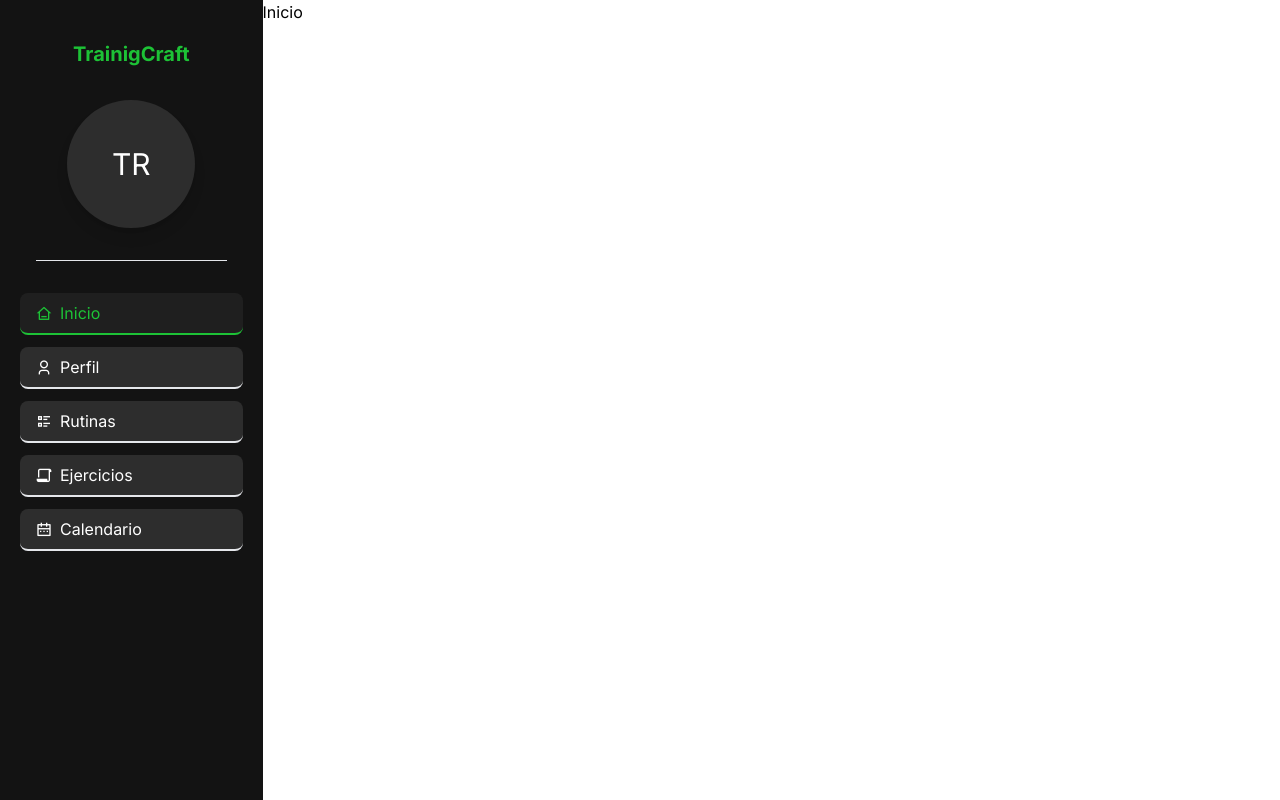
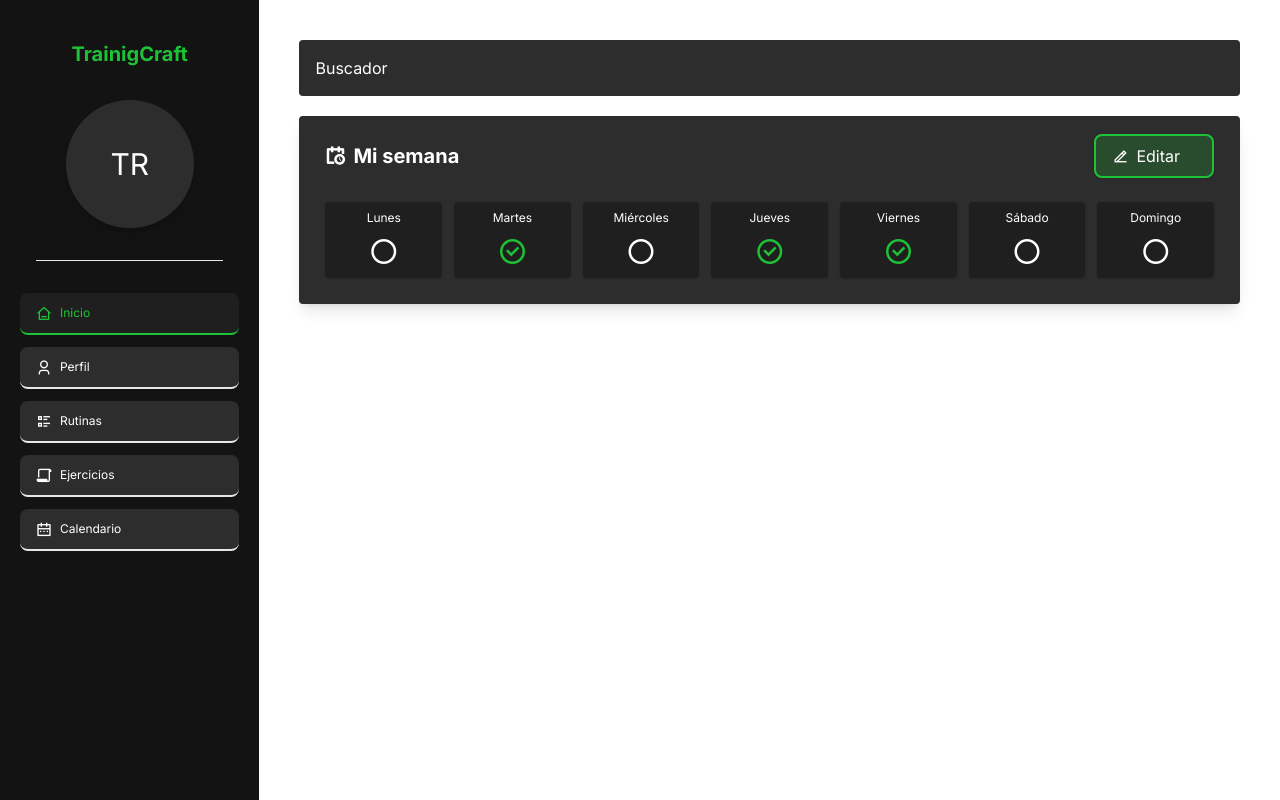
Before and after one commit to valentin2310/TrainigCraft, a Next.js app: page /dashboard in a window 1280 px wide. Built offline with nearby package versions, Linux system fonts and the light colour scheme.

Commit message:
sidebar, mi-semana

```diff
--- a/package.json
+++ b/package.json
@@ -9,7 +9,9 @@
     "lint": "next lint"
   },
   "dependencies": {
+    "@nextui-org/react": "^2.2.10",
     "clsx": "^2.1.0",
+    "framer-motion": "^11.0.22",
     "next": "14.1.4",
     "react": "^18",
     "react-dom": "^18",
--- a/src/app/dashboard/layout.jsx
+++ b/src/app/dashboard/layout.jsx
@@ -5,7 +5,7 @@ export default function Layout({ children }) {
         <div className="w-full flex flex-col sm:flex-row">
             <Navbar />
 
-            <div className="w-full h-screen overflow-y-auto">
+            <div className="w-full h-screen overflow-y-auto p-2 md:p-10">
                 {children}
             </div>
         </div>
--- a/src/app/dashboard/page.jsx
+++ b/src/app/dashboard/page.jsx
@@ -1,7 +1,20 @@
+import MiSemana from "@/app/ui/dashboard/mi-semana";
+import MisObjetivos from "../ui/dashboard/mis-objetivos";
+
 export default function Page() {
     return (
         <div className="">
-            Inicio
+            <div className="buscador w-full bg-secondary text-white p-4 rounded">
+                Buscador
+            </div>
+
+            <div className="mt-5">
+                <MiSemana />
+            </div>
+
+            <div className="mt-5">
+                <MisObjetivos />
+            </div>
         </div>
     )
 }
--- /dev/null
+++ b/src/app/ui/Button.jsx
@@ -0,0 +1,8 @@
+export default function Button({children}) {
+    return (
+        <button
+            className="bg-primary/20 border-2 border-primary p-2 sm:pe-8 rounded-lg shadow text-white hover:bg-primary duration-500">
+                {children}
+        </button>
+    )
+}
--- /dev/null
+++ b/src/app/ui/dashboard/mi-semana.jsx
@@ -0,0 +1,65 @@
+import Button from "@/app/ui/Button"
+
+const semana = [
+    {
+        'dia': 'Lunes',
+        'simbolo': 'L',
+        'estado': false
+    },
+    {
+        'dia': 'Martes',
+        'simbolo': 'M',
+        'estado': true
+    },
+    {
+        'dia': 'Miércoles',
+        'simbolo': 'X',
+        'estado': false
+    },
+    {
+        'dia': 'Jueves',
+        'simbolo': 'J',
+        'estado': true
+    },
+    {
+        'dia': 'Viernes',
+        'simbolo': 'V',
+        'estado': true
+    },
+    {
+        'dia': 'Sábado',
+        'simbolo': 'S',
+        'estado': false
+    },
+    {
+        'dia': 'Domingo',
+        'simbolo': 'D',
+        'estado': false
+    },
+]
+
+export default function MiSemana() {
+    return (
+        <div className="misemana w-full bg-secondary border-2 border-secondary shadow-lg rounded p-4">
+            <div className="w-full flex items-center justify-between mb-4 px-2 text-white">
+                <p className="text-xl font-bold"><i class="ri-calendar-schedule-line me-2"></i>Mi semana</p>
+                <Button>
+                    <i class="ri-edit-2-line m-2"></i><span className="hidden sm:inline">Editar</span>
+                </Button>
+            </div>
+            <div className="w-full md:p-2 flex justify-evenly gap-1 lg:gap-3 rounded">
+                {semana.map((dia) => {
+                    const icon = dia.estado ? 'ri-checkbox-circle-line text-primary' : 'ri-checkbox-blank-circle-line'
+
+                    return (
+                        <div className="flex flex-col gap-2 items-center py-2 md:p-2 lg-p-4 w-full bg-dark/50 text-white rounded shadow text-xs md:text-md">
+                            <p className="hidden md:block">{dia.dia}</p>
+                            <p className="md:hidden">{dia.simbolo}</p>
+                            <i className={`${icon} text-sm md:text-xl lg:text-3xl`}></i>
+                        </div>
+                    )
+                })}
+            </div>
+        </div>
+    )
+}
--- /dev/null
+++ b/src/app/ui/dashboard/mis-objetivos.jsx
@@ -0,0 +1,18 @@
+const objetivos = [
+    {
+        titulo: 'Nombre',
+        descripcion: '',
+        dificultad: 3,
+        importancia: 2,
+        completado: false,
+        fecha_completado: null,
+    }
+]
+
+export default function MisObjetivos() {
+    return (
+        <div className="">
+
+        </div>
+    )
+}
--- a/src/app/ui/dashboard/nav-links.jsx
+++ b/src/app/ui/dashboard/nav-links.jsx
@@ -43,13 +43,14 @@ export default function NavLinks() {
                             key={link.name}
                             href={link.href}
                             className={clsx(
-                                'w-full py-2 px-4 bg-secondary rounded-lg border-b-2 hover:bg-secondary/50 duration-500',
+                                'w-full py-2 px-4 bg-secondary rounded-lg border-b-2 hover:bg-secondary/50 duration-500 flex flex-col sm:flex-row items-center',
                                 {
                                     'text-primary bg-secondary/50 border-primary': pathname === link.href
                                 }
                             )}
                         >
-                            <i className={`${link.icon} sm:me-2`}></i><span className="hidden sm:inline">{link.name}</span>
+                            <i className={`${link.icon} sm:me-2`}></i>
+                            <span className="text-xs sm:text-md">{link.name}</span>
                         </Link>
                     )
                 })
--- a/src/app/ui/dashboard/navbar.jsx
+++ b/src/app/ui/dashboard/navbar.jsx
@@ -11,7 +11,7 @@ export default function Navbar() {
                 </div>
                 <hr className="w-full" />
             </div>
-            <div className="flex sm:flex-col gap-3 py-8">
+            <div className="flex sm:flex-col gap-3 overflow-x-auto py-2 sm:py-8">
                 <NavLinks />
             </div>
             {/* <Link
```
Also changed, not shown: 1 other file (tests, documents, lock files or other folders).
